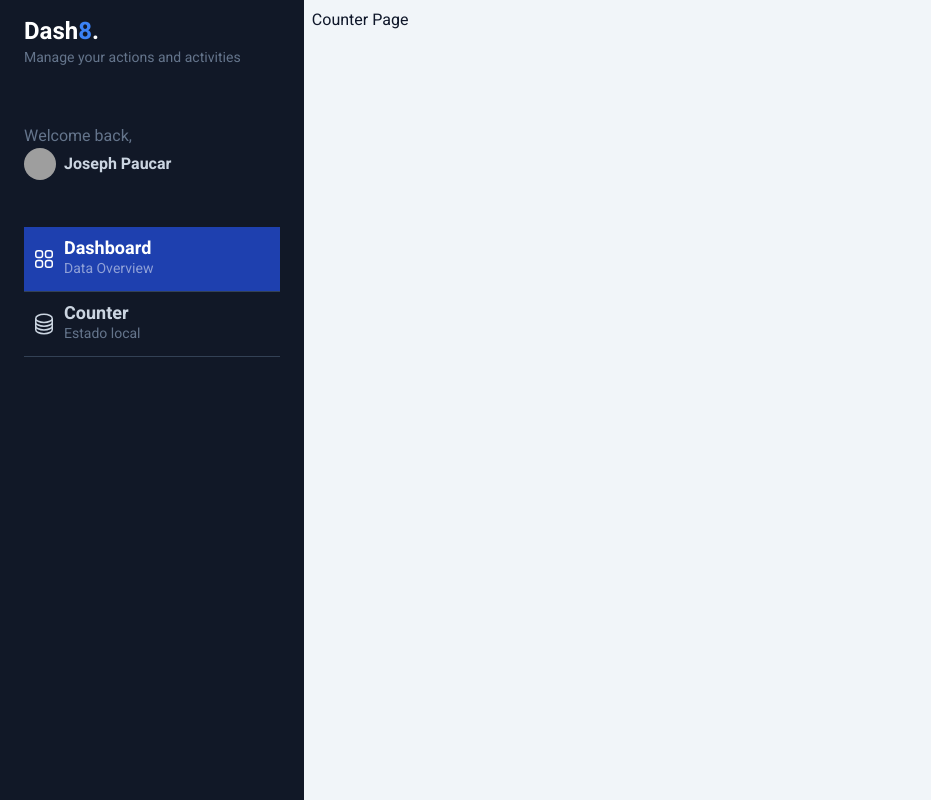
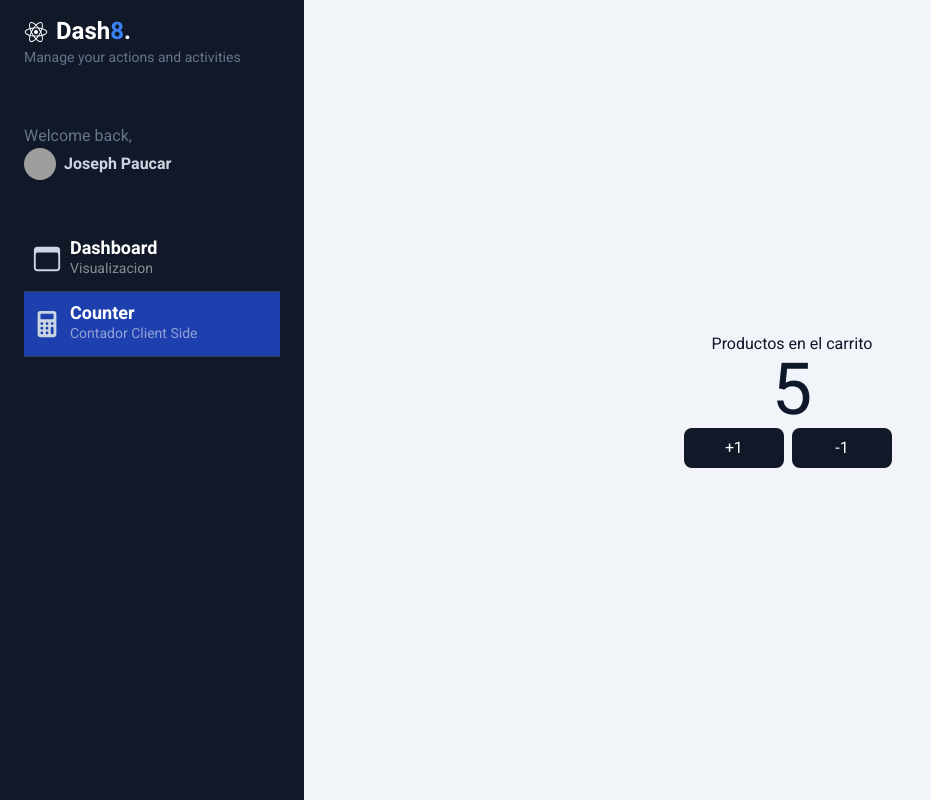
Before and after one commit to jojupacr5/my-dashboard-next, a Next.js app: page /dashboard/counter in a window 1280 px wide. Shown: the whole page, without its empty margins (0-931 px from the left). Built offline with nearby package versions, Linux system fonts and the light colour scheme; grey boxes are pictures that could not be loaded.

Commit message:
Se agregaron iconos y se crearon partes de una pagina de parte del cliente y parte del servidor

```diff
--- a/src/app/components/Sidebar.tsx
+++ b/src/app/components/Sidebar.tsx
@@ -1,4 +1,21 @@
 import Image from "next/image"
+import { IoBrowsersOutline, IoCalculator, IoLogoReact } from "react-icons/io5"
+import { SidebarMenuItem } from "./SidebarMenuItem"
+
+const menuItems = [
+  {
+    path: '/dashboard/main',
+    icon: <IoBrowsersOutline size={30} />,
+    title: 'Dashboard',
+    subTitle: 'Visualizacion'
+  },
+  {
+    path: '/dashboard/counter',
+    icon: <IoCalculator size={30} />,
+    title: 'Counter',
+    subTitle: 'Contador Client Side'
+  }
+]
 
 export const Sidebar = () => {
   return (
@@ -9,7 +26,11 @@
     >
 
       <div id="logo" className="my-4 px-6">
-        <h1 className="text-lg md:text-2xl font-bold text-white">Dash<span className="text-blue-500">8</span>.</h1>
+        <h1 className="text-lg md:text-2xl font-bold text-white flex items-center">
+          <IoLogoReact className="mr-2" />
+          <span>Dash</span>
+          <span className="text-blue-500">8</span>.
+        </h1>
         <p className="text-slate-500 text-sm">Manage your actions and activities</p>
       </div>
 
@@ -32,30 +53,15 @@
       </div>
 
       <div id="nav" className="w-full px-6">
-        <a href="#" className="w-full px-2 inline-flex space-x-2 items-center border-b border-slate-700 py-3 bg-blue-800 hover:bg-white/5 transition ease-linear duration-150">
-          <div>
-            <svg xmlns="http://www.w3.org/2000/svg" fill="none" viewBox="0 0 24 24" strokeWidth="1.5" stroke="currentColor" className="w-6 h-6 text-white">
-              <path strokeLinecap="round" strokeLinejoin="round" d="M3.75 6A2.25 2.25 0 016 3.75h2.25A2.25 2.25 0 0110.5 6v2.25a2.25 2.25 0 01-2.25 2.25H6a2.25 2.25 0 01-2.25-2.25V6zM3.75 15.75A2.25 2.25 0 016 13.5h2.25a2.25 2.25 0 012.25 2.25V18a2.25 2.25 0 01-2.25 2.25H6A2.25 2.25 0 013.75 18v-2.25zM13.5 6a2.25 2.25 0 012.25-2.25H18A2.25 2.25 0 0120.25 6v2.25A2.25 2.25 0 0118 10.5h-2.25a2.25 2.25 0 01-2.25-2.25V6zM13.5 15.75a2.25 2.25 0 012.25-2.25H18a2.25 2.25 0 012.25 2.25V18A2.25 2.25 0 0118 20.25h-2.25A2.25 2.25 0 0113.5 18v-2.25z" />
-            </svg>
 
-          </div>
-          <div className="flex flex-col">
-            <span className="text-lg font-bold leading-5 text-white">Dashboard</span>
-            <span className="text-sm text-white/50 hidden md:block">Data Overview</span>
-          </div>
-        </a>
+        {
+          menuItems.map( item => (
+            <SidebarMenuItem
+             key={item.path} {...item}
+            />
+          ))
+        }
 
-        <a href="#" className="w-full px-2 inline-flex space-x-2 items-center border-b border-slate-700 py-3 hover:bg-white/5 transition ease-linear duration-150">
-          <div>
-            <svg xmlns="http://www.w3.org/2000/svg" fill="none" viewBox="0 0 24 24" strokeWidth="1.5" stroke="currentColor" className="w-6 h-6">
-              <path strokeLinecap="round" strokeLinejoin="round" d="M20.25 6.375c0 2.278-3.694 4.125-8.25 4.125S3.75 8.653 3.75 6.375m16.5 0c0-2.278-3.694-4.125-8.25-4.125S3.75 4.097 3.75 6.375m16.5 0v11.25c0 2.278-3.694 4.125-8.25 4.125s-8.25-1.847-8.25-4.125V6.375m16.5 0v3.75m-16.5-3.75v3.75m16.5 0v3.75C20.25 16.153 16.556 18 12 18s-8.25-1.847-8.25-4.125v-3.75m16.5 0c0 2.278-3.694 4.125-8.25 4.125s-8.25-1.847-8.25-4.125" />
-            </svg>
-          </div>
-          <div className="flex flex-col">
-            <span className="text-lg text-slate-300 font-bold leading-5">Counter</span>
-            <span className="text-sm text-slate-500 hidden md:block">Estado local</span>
-          </div>
-        </a>
       </div>
     </div>
   )
--- /dev/null
+++ b/src/app/components/SidebarMenuItem.tsx
@@ -0,0 +1,32 @@
+'use client'
+import Link from "next/link";
+import { usePathname } from "next/navigation";
+
+interface Props {
+  path: string;
+  icon: JSX.Element;
+  title: string;
+  subTitle: string;
+}
+
+export const SidebarMenuItem = ({ path, icon, title, subTitle }: Props) => {
+
+  const currentPath = usePathname();
+
+  return (
+    <Link
+      href={ path }
+      className={`
+        w-full px-2 inline-flex space-x-2 items-center border-b border-slate-700 py-3  hover:bg-white/5 transition ease-linear duration-150
+        ${ currentPath === path ? 'bg-blue-800' : '' }
+      `}>
+      <div>
+        { icon }
+      </div>
+      <div className="flex flex-col">
+        <span className="text-lg font-bold leading-5 text-white">{ title }</span>
+        <span className="text-sm text-white/50 hidden md:block">{ subTitle }</span>
+      </div>
+    </Link>
+  )
+}
--- a/src/app/dashboard/counter/page.tsx
+++ b/src/app/dashboard/counter/page.tsx
@@ -1,7 +1,17 @@
+import { CartCounter } from "@/app/shopping-cart/components";
+
+export const metadata = {
+ title: 'Counter Page',
+ description: 'Un simple contador',
+};
+
 export default function CounterPage() {
+
   return (
-    <div>
-      <h1>Counter Page</h1>
+    <div className="flex flex-col items-center justify-center w-full h-full">
+      <span>Productos en el carrito</span>
+
+      <CartCounter />
     </div>
   )
 }
--- /dev/null
+++ b/src/app/dashboard/main/page.tsx
@@ -0,0 +1,7 @@
+export default function MainPage() {
+  return (
+    <div>
+      <h1>Main Page</h1>
+    </div>
+  )
+}
--- a/src/app/page.tsx
+++ b/src/app/page.tsx
@@ -2,6 +2,6 @@
 
 export default function Home() {
 
-  redirect('/dashboard/counter');
+  redirect('/dashboard/main');
 
 }
--- /dev/null
+++ b/src/app/shopping-cart/components/CartCounter.tsx
@@ -0,0 +1,24 @@
+'use client'
+import { useState } from "react";
+
+export const CartCounter = () => {
+
+  const [count, setCount] = useState(5);
+
+  return (
+    <>
+      <span className="text-7xl">{count}</span>
+
+      <div className="flex">
+        <button
+          onClick={() => setCount(count + 1)}
+          className="flex items-center justify-center p-2 rounded-lg bg-gray-900 text-white hover:bg-gray-600 transition-all w-[100px] mr-2"
+        >+1</button>
+        <button
+          onClick={() => setCount(count - 1)}
+          className="flex items-center justify-center p-2 rounded-lg bg-gray-900 text-white hover:bg-gray-600 transition-all w-[100px] mr-2"
+        >-1</button>
+      </div>
+    </>
+  )
+}
--- /dev/null
+++ b/src/app/shopping-cart/components/index.ts
@@ -0,0 +1 @@
+export * from "./CartCounter";
```
Also changed, not shown: package.json (+5 -4 lines), 1 other file (tests, documents, lock files or other folders).
